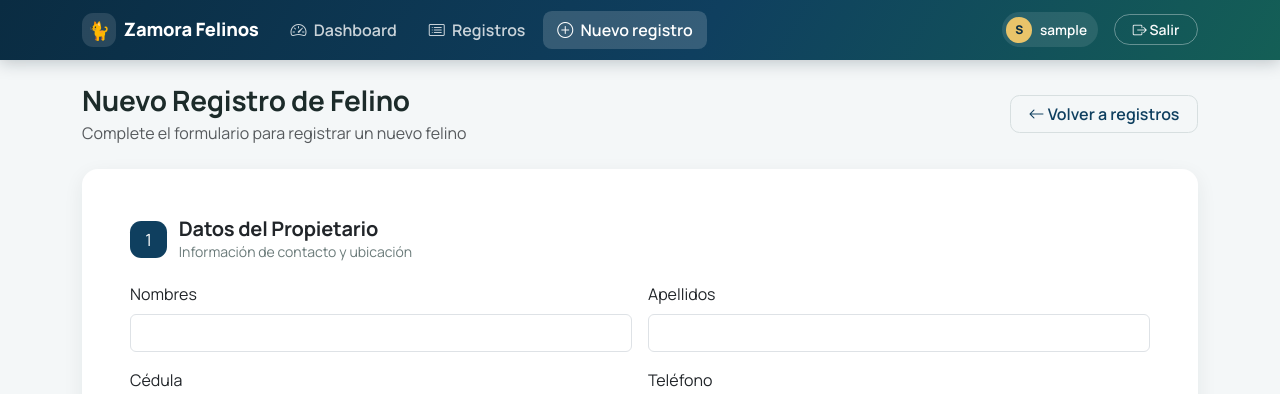
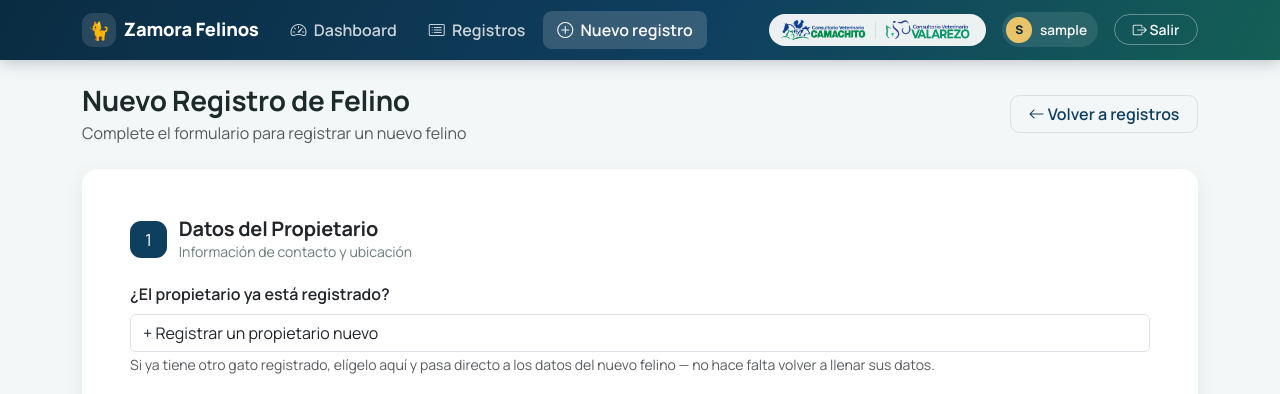
Before and after one commit to leonardo-3003/zamora-felinos, a Django app: page /registros/nuevo/ in a window 1280 px wide. Shown: the top 394 px of the page. Run offline with Django 5.2, Linux system fonts and the light colour scheme; the visitor is signed in with stand-in values (Sample User, id 1); data that the repository does not hold is empty.

Commit message:
Agrega envio de resultados por WhatsApp, certificado en PDF, creditos de colaboradores y reutilizacion de propietarios
- Boton de WhatsApp por registro: abre el chat del propietario con el
  resultado pre-escrito (el certificado se adjunta a mano, WhatsApp no
  permite adjuntar archivos via enlace).
- Nuevo PDF "Certificado de tipificacion sanguinea" con el grupo destacado
  en el color correspondiente, ademas del consentimiento existente. Ambos
  PDFs ahora se descargan con un nombre legible (nombre del gato) en vez
  del UUID del registro.
- Creditos de los consultorios veterinarios Camachito y Valarezo (logos
  sin fondo) en el encabezado, el dashboard y el pie de pagina, mas el
  credito del desarrollador.
- Al crear un registro se puede elegir un propietario ya existente para
  agregarle otro gato, sin repetir sus datos ni arriesgar sobreescribirlos
  por una coincidencia de cedula.

Co-Authored-By: Claude Sonnet 5 <noreply@anthropic.com>

```diff
--- a/config/settings.py
+++ b/config/settings.py
@@ -130,6 +130,7 @@ USE_TZ = True
 
 STATIC_URL = "static/"
 STATIC_ROOT = BASE_DIR / "staticfiles"
+STATICFILES_DIRS = [BASE_DIR / "static"]
 # En Vercel no hay un paso de build que corra "collectstatic", así que le pedimos
 # a WhiteNoise que sirva los estáticos directamente desde las apps instaladas
 # (incluye el CSS/JS del admin de Django) sin necesitar collectstatic.
--- a/core/urls.py
+++ b/core/urls.py
@@ -9,4 +9,5 @@ urlpatterns = [
     path("registros/<int:pk>/editar/", views.RegistroUpdateView.as_view(), name="registro_update"),
     path("registros/exportar.csv", views.exportar_csv, name="exportar_csv"),
     path("registros/<int:registro_id>/consentimiento.pdf", views.generar_consentimiento_pdf, name="generar_consentimiento"),
+    path("registros/<int:registro_id>/certificado.pdf", views.generar_certificado_pdf, name="generar_certificado"),
 ]
--- a/core/views.py
+++ b/core/views.py
@@ -1,10 +1,13 @@
 import csv
+import re
+import unicodedata
 from io import BytesIO
 from datetime import datetime
 
 from django.contrib.auth.decorators import login_required
 from django.contrib.auth.mixins import LoginRequiredMixin
 from django.contrib import messages
+from django.contrib.staticfiles import finders
 from django.http import HttpResponse
 from django.shortcuts import render, redirect, get_object_or_404
 from django.urls import reverse, reverse_lazy
@@ -12,14 +15,52 @@ from django.views.generic import CreateView, ListView, UpdateView
 from reportlab.lib.pagesizes import letter
 from reportlab.lib.styles import getSampleStyleSheet, ParagraphStyle
 from reportlab.lib.units import inch
+from reportlab.lib.utils import ImageReader
 from reportlab.lib import colors
-from reportlab.platypus import SimpleDocTemplate, Paragraph, Spacer, Table, TableStyle, HRFlowable
+from reportlab.platypus import (
+    SimpleDocTemplate, Paragraph, Spacer, Table, TableStyle, HRFlowable, Image as RLImage,
+)
 
 from .forms import RegistroGatoForm, PropietarioForm
 from .models import RegistroGato, Propietario
 from .stats import crosstab
 
 GRUPOS = ["A", "B", "AB", "ND"]
+
+
+def _fila_logos_colaboradores(ancho_util):
+    """Fila con los logos de los consultorios veterinarios que hacen el
+    muestreo en campo, para el pie de los PDFs. La proporción de cada logo se
+    lee de la imagen real (no se asume un tamaño fijo) para que ambos se vean
+    de la misma altura sin deformarse. Si algún logo no se encuentra en disco
+    simplemente se omite (no debe romper el PDF)."""
+    ALTO_LOGO = 0.45 * inch
+    logos = []
+    for archivo in ("img/colaboradores/camachito.png", "img/colaboradores/valarezo.png"):
+        ruta = finders.find(archivo)
+        if ruta:
+            ancho_natural, alto_natural = ImageReader(ruta).getSize()
+            ancho_logo = ALTO_LOGO * (ancho_natural / alto_natural)
+            logos.append(RLImage(ruta, width=ancho_logo, height=ALTO_LOGO))
+    if not logos:
+        return None
+    fila = Table([logos], colWidths=[ancho_util / len(logos)] * len(logos))
+    fila.setStyle(TableStyle([
+        ("ALIGN", (0, 0), (-1, -1), "CENTER"),
+        ("VALIGN", (0, 0), (-1, -1), "MIDDLE"),
+        ("TOPPADDING", (0, 0), (-1, -1), 0),
+        ("BOTTOMPADDING", (0, 0), (-1, -1), 0),
+    ]))
+    return fila
+
+
+def _nombre_archivo_amigable(texto):
+    """Convierte un texto libre (ej. el nombre de un gato) en algo seguro y
+    legible para un nombre de archivo — sin acentos, espacios ni símbolos que
+    se vean mal cuando el PDF se comparte por WhatsApp/correo."""
+    texto = unicodedata.normalize("NFKD", texto).encode("ascii", "ignore").decode("ascii")
+    texto = re.sub(r"[^A-Za-z0-9]+", "_", texto).strip("_")
+    return texto or "SinNombre"
 
 
 def dashboard(request):
@@ -126,6 +167,7 @@ class RegistroCreateView(LoginRequiredMixin, CreateView):
 
     def get_context_data(self, **kwargs):
         context = super().get_context_data(**kwargs)
+        context["propietarios"] = Propietario.objects.order_by("apellidos", "nombres")
         if self.request.POST:
             context["propietario_form"] = PropietarioForm(self.request.POST)
         else:
@@ -133,41 +175,23 @@ class RegistroCreateView(LoginRequiredMixin, CreateView):
         return context
 
     def form_valid(self, form):
-        context = self.get_context_data()
-        propietario_form = context["propietario_form"]
+        # Si se eligió un propietario ya registrado (para un gato adicional
+        # de la misma persona), lo usamos directamente y ni siquiera se valida
+        # el formulario de propietario — sus campos llegan vacíos a propósito.
+        propietario_id = self.request.POST.get("propietario_id")
+        if propietario_id:
+            propietario = get_object_or_404(Propietario, pk=propietario_id)
+        else:
+            context = self.get_context_data()
+            propietario_form = context["propietario_form"]
+            if not propietario_form.is_valid():
+                return self.form_invalid(form)
+            propietario = propietario_form.save()
 
-        if propietario_form.is_valid():
-            # Intentar buscar un propietario existente por cédula
-            cedula = propietario_form.cleaned_data["cedula"]
-            propietario, created = Propietario.objects.get_or_create(
-                cedula=cedula,
-                defaults={
-                    "nombres": propietario_form.cleaned_data["nombres"],
-                    "apellidos": propietario_form.cleaned_data["apellidos"],
-                    "telefono": propietario_form.cleaned_data["telefono"],
-                    "correo": propietario_form.cleaned_data["correo"],
-                    "barrio": propietario_form.cleaned_data["barrio"],
-                    "latitud": propietario_form.cleaned_data.get("latitud"),
-                    "longitud": propietario_form.cleaned_data.get("longitud"),
-                }
-            )
-            # Si ya existía, actualizar los datos
-            if not created:
-                propietario.nombres = propietario_form.cleaned_data["nombres"]
-                propietario.apellidos = propietario_form.cleaned_data["apellidos"]
-                propietario.telefono = propietario_form.cleaned_data["telefono"]
-                propietario.correo = propietario_form.cleaned_data["correo"]
-                propietario.barrio = propietario_form.cleaned_data["barrio"]
-                propietario.latitud = propietario_form.cleaned_data.get("latitud")
-                propietario.longitud = propietario_form.cleaned_data.get("longitud")
-                propietario.save()
-
-            form.instance.propietario = propietario
-            form.instance.registrado_por = self.request.user
-            messages.success(self.request, "Registro guardado correctamente.")
-            return super().form_valid(form)
-        else:
-            return self.form_invalid(form)
+        form.instance.propietario = propietario
+        form.instance.registrado_por = self.request.user
+        messages.success(self.request, "Registro guardado correctamente.")
+        return super().form_valid(form)
 
 
 class RegistroUpdateView(LoginRequiredMixin, UpdateView):
@@ -395,6 +419,12 @@ def generar_consentimiento_pdf(request, registro_id):
     story.append(Spacer(1, 0.25 * inch))
 
     # --- Pie de página ---------------------------------------------------
+    fila_logos = _fila_logos_colaboradores(ancho_util)
+    if fila_logos:
+        story.append(Paragraph("Muestreo en campo realizado por", footer_style))
+        story.append(Spacer(1, 0.05 * inch))
+        story.append(fila_logos)
+        story.append(Spacer(1, 0.08 * inch))
     story.append(HRFlowable(width="100%", thickness=0.5, color=BORDER))
     story.append(Spacer(1, 0.05 * inch))
     story.append(Paragraph(
@@ -407,8 +437,222 @@ def generar_consentimiento_pdf(request, registro_id):
     pdf = buffer.getvalue()
     buffer.close()
 
+    nombre_archivo = _nombre_archivo_amigable(registro.nombre or propietario.apellidos)
     response = HttpResponse(content_type="application/pdf")
-    response["Content-Disposition"] = f'attachment; filename="consentimiento_{registro.id_gato}.pdf"'
+    response["Content-Disposition"] = f'attachment; filename="Consentimiento_{nombre_archivo}.pdf"'
     response.write(pdf)
 
     return response
+
+
+# Colores por grupo sanguíneo para el sello del certificado — los mismos usados
+# en el dashboard (validados para ser distinguibles con daltonismo); "ND" usa
+# el gris neutro en vez de un color de grupo real.
+COLOR_POR_GRUPO = {
+    "A": colors.HexColor("#2a78d6"),
+    "B": colors.HexColor("#eb6834"),
+    "AB": colors.HexColor("#1baf7a"),
+    "ND": colors.HexColor("#898781"),
+}
+
+
+@login_required
+def generar_certificado_pdf(request, registro_id):
+    """Genera el PDF (a una sola página) del certificado de resultado de
+    tipificación sanguínea de un registro, para enviarle al propietario."""
+    registro = get_object_or_404(RegistroGato.objects.select_related("propietario"), pk=registro_id)
+    propietario = registro.propietario
+
+    buffer = BytesIO()
+    doc = SimpleDocTemplate(
+        buffer,
+        pagesize=letter,
+        topMargin=0.5 * inch,
+        bottomMargin=0.5 * inch,
+        leftMargin=0.6 * inch,
+        rightMargin=0.6 * inch,
+    )
+    story = []
+    styles = getSampleStyleSheet()
+    ancho_util = doc.width
+
+    NAVY = colors.HexColor("#0f3f5f")
+    TEAL = colors.HexColor("#1c7d71")
+    LIGHT_BLUE = colors.HexColor("#e8f2f5")
+    GRAY = colors.HexColor("#6b7b7a")
+    BORDER = colors.HexColor("#d8dedd")
+    color_grupo = COLOR_POR_GRUPO.get(registro.resultado_kit_ic, COLOR_POR_GRUPO["ND"])
+
+    institucion_style = ParagraphStyle(
+        "Institucion", parent=styles["Normal"], fontSize=8.8, textColor=colors.white,
+        alignment=1, fontName="Helvetica",
+    )
+    titulo_style = ParagraphStyle(
+        "Titulo", parent=styles["Heading1"], fontSize=15, textColor=colors.white,
+        alignment=1, fontName="Helvetica-Bold", spaceBefore=0, spaceAfter=0, leading=17,
+    )
+    subtitulo_style = ParagraphStyle(
+        "Subtitulo", parent=styles["Normal"], fontSize=9, textColor=colors.HexColor("#cfe8e3"),
+        alignment=1, fontName="Helvetica-Oblique",
+    )
+    meta_style = ParagraphStyle(
+        "Meta", parent=styles["Normal"], fontSize=8.5, textColor=GRAY, alignment=2,
+    )
+    normal_style = ParagraphStyle(
+        "CustomNormal", parent=styles["Normal"], fontSize=9.3, leading=12.8, alignment=4,
+    )
+    label_style = ParagraphStyle("Label", parent=styles["Normal"], fontSize=8.7, fontName="Helvetica-Bold")
+    value_style = ParagraphStyle("Value", parent=styles["Normal"], fontSize=8.7, fontName="Helvetica")
+    header_cell_style = ParagraphStyle(
+        "HeaderCell", parent=styles["Normal"], fontSize=9.3, fontName="Helvetica-Bold",
+        textColor=colors.white, alignment=1,
+    )
+    grupo_letra_style = ParagraphStyle(
+        "GrupoLetra", parent=styles["Normal"], fontSize=40, fontName="Helvetica-Bold",
+        textColor=colors.white, alignment=1, leading=44,
+    )
+    grupo_caption_style = ParagraphStyle(
+        "GrupoCaption", parent=styles["Normal"], fontSize=8.7, fontName="Helvetica-Bold",
+        textColor=colors.white, alignment=1,
+    )
+    footer_style = ParagraphStyle(
+        "Footer", parent=styles["Normal"], fontSize=7.3, textColor=GRAY, alignment=1,
+    )
+
+    def lbl(texto):
+        return Paragraph(texto, label_style)
+
+    def val(texto):
+        return Paragraph(str(texto), value_style)
+
+    # --- Encabezado institucional -------------------------------------
+    encabezado = Table(
+        [
+            [Paragraph("UNIVERSIDAD NACIONAL DE LOJA · MAESTRÍA EN MEDICINA VETERINARIA", institucion_style)],
+            [Paragraph("CERTIFICADO DE TIPIFICACIÓN SANGUÍNEA", titulo_style)],
+            [Paragraph("Estudio de prevalencia de grupos sanguíneos felinos en el cantón Zamora, Ecuador", subtitulo_style)],
+        ],
+        colWidths=[ancho_util],
+    )
+    encabezado.setStyle(TableStyle([
+        ("BACKGROUND", (0, 0), (-1, -1), NAVY),
+        ("TOPPADDING", (0, 0), (0, 0), 9),
+        ("BOTTOMPADDING", (0, 0), (0, 0), 1),
+        ("TOPPADDING", (0, 1), (0, 1), 1),
+        ("BOTTOMPADDING", (0, 1), (0, 1), 1),
+        ("TOPPADDING", (0, 2), (0, 2), 1),
+        ("BOTTOMPADDING", (0, 2), (0, 2), 10),
+    ]))
+    story.append(encabezado)
+    story.append(Spacer(1, 0.18 * inch))
+
+    # --- Trazabilidad del documento ------------------------------------
+    story.append(Paragraph(
+        f"Código de registro: <b>{registro.id_gato}</b> &middot; "
+        f"Fecha de emisión: {datetime.now().strftime('%d/%m/%Y')}",
+        meta_style,
+    ))
+    story.append(Spacer(1, 0.15 * inch))
+
+    # --- Sello grande con el grupo sanguíneo ----------------------------
+    nombre_felino = registro.nombre if registro.nombre else "sin nombre registrado"
+    sello = Table(
+        [
+            [Paragraph(f"Resultado para {nombre_felino}", header_cell_style)],
+            [Paragraph(registro.get_resultado_kit_ic_display() if registro.resultado_kit_ic == "ND" else registro.resultado_kit_ic, grupo_letra_style)],
+            [Paragraph("GRUPO SANGUÍNEO (kit de inmunocromatografía)", grupo_caption_style)],
+        ],
+        colWidths=[ancho_util],
+    )
+    sello.setStyle(TableStyle([
+        ("BACKGROUND", (0, 0), (-1, -1), color_grupo),
+        ("TOPPADDING", (0, 0), (0, 0), 10),
+        ("BOTTOMPADDING", (0, 0), (0, 0), 2),
+        ("TOPPADDING", (0, 1), (0, 1), 2),
+        ("BOTTOMPADDING", (0, 1), (0, 1), 2),
+        ("TOPPADDING", (0, 2), (0, 2), 2),
+        ("BOTTOMPADDING", (0, 2), (0, 2), 12),
+    ]))
+    story.append(sello)
+    story.append(Spacer(1, 0.22 * inch))
+
+    story.append(Paragraph(
+        f"Se certifica que, dentro del estudio de tipificación sanguínea felina realizado en el cantón "
+        f"Zamora, se tomó una muestra de sangre del felino <b>{nombre_felino}</b>, propiedad de "
+        f"<b>{propietario.nombre_completo}</b>, cuyo resultado mediante kit de inmunocromatografía se "
+        f"detalla arriba. Este resultado tiene fines académicos y de investigación; se recomienda "
+        f"confirmarlo con un médico veterinario antes de cualquier procedimiento clínico, en especial "
+        f"transfusiones.",
+        normal_style,
+    ))
+    story.append(Spacer(1, 0.22 * inch))
+
+    # --- Tabla combinada: propietario + felino -------------------------
+    raza_completa = registro.get_tipo_raza_display()
+    if registro.raza_definida:
+        raza_completa += f" – {registro.get_raza_definida_display()}"
+
+    filas = [
+        [
+            Paragraph("DATOS DEL PROPIETARIO", header_cell_style), "",
+            Paragraph("DATOS DEL FELINO", header_cell_style), "",
+        ],
+        [lbl("Nombres y apellidos"), val(propietario.nombre_completo), lbl("Nombre"), val(nombre_felino)],
+        [lbl("Cédula"), val(propietario.cedula), lbl("Raza"), val(raza_completa)],
+        [lbl("Teléfono"), val(propietario.telefono), lbl("Sexo"), val(registro.get_sexo_display())],
+        [
+            lbl("Barrio/Sector"), val(propietario.barrio),
+            lbl("Edad"), val(f"{registro.edad_meses} meses ({registro.grupo_edad})"),
+        ],
+        [
+            lbl("Fecha de muestreo"), val(registro.fecha_muestreo.strftime("%d/%m/%Y")),
+            lbl("Estado de salud"), val(registro.get_estado_salud_display()),
+        ],
+    ]
+
+    col_w = [ancho_util * 0.185, ancho_util * 0.315, ancho_util * 0.17, ancho_util * 0.33]
+    tabla = Table(filas, colWidths=col_w)
+    tabla.setStyle(TableStyle([
+        ("SPAN", (0, 0), (1, 0)),
+        ("SPAN", (2, 0), (3, 0)),
+        ("BACKGROUND", (0, 0), (1, 0), NAVY),
+        ("BACKGROUND", (2, 0), (3, 0), TEAL),
+        ("BACKGROUND", (0, 1), (0, -1), LIGHT_BLUE),
+        ("BACKGROUND", (2, 1), (2, -1), LIGHT_BLUE),
+        ("VALIGN", (0, 0), (-1, -1), "MIDDLE"),
+        ("LEFTPADDING", (0, 0), (-1, -1), 7),
+        ("RIGHTPADDING", (0, 0), (-1, -1), 7),
+        ("TOPPADDING", (0, 0), (-1, -1), 5),
+        ("BOTTOMPADDING", (0, 0), (-1, -1), 5),
+        ("GRID", (0, 1), (-1, -1), 0.4, BORDER),
+        ("BOX", (0, 0), (-1, -1), 0.7, colors.HexColor("#c7d0cf")),
+    ]))
+    story.append(tabla)
+    story.append(Spacer(1, 0.3 * inch))
+
+    # --- Pie de página ---------------------------------------------------
+    fila_logos = _fila_logos_colaboradores(ancho_util)
+    if fila_logos:
+        story.append(Paragraph("Muestreo en campo realizado por", footer_style))
+        story.append(Spacer(1, 0.05 * inch))
+        story.append(fila_logos)
+        story.append(Spacer(1, 0.08 * inch))
+    story.append(HRFlowable(width="100%", thickness=0.5, color=BORDER))
+    story.append(Spacer(1, 0.05 * inch))
+    story.append(Paragraph(
+        "Documento generado automáticamente por el sistema Zamora Felinos &middot; "
+        f"Emitido el {datetime.now().strftime('%d/%m/%Y %H:%M')}",
+        footer_style,
+    ))
+
+    doc.build(story)
+    pdf = buffer.getvalue()
+    buffer.close()
+
+    nombre_archivo = _nombre_archivo_amigable(registro.nombre or propietario.apellidos)
+    grupo_archivo = _nombre_archivo_amigable(registro.get_resultado_kit_ic_display())
+    response = HttpResponse(content_type="application/pdf")
+    response["Content-Disposition"] = f'attachment; filename="Certificado_{nombre_archivo}_Grupo_{grupo_archivo}.pdf"'
+    response.write(pdf)
+
+    return response
--- a/templates/core/base.html
+++ b/templates/core/base.html
@@ -132,6 +132,16 @@
       color: #fff !important;
       background-color: rgba(255, 255, 255, .16);
     }
+    .navbar-colaboradores {
+      display: flex;
+      align-items: center;
+      gap: .55rem;
+      background: rgba(255, 255, 255, .92);
+      padding: .3rem .65rem;
+      border-radius: 999px;
+    }
+    .navbar-colaboradores img { height: 22px; width: auto; display: block; }
+    .navbar-colaboradores .divider { width: 1px; height: 18px; background: #d7dfe0; }
     .user-chip {
       display: inline-flex;
       align-items: center;
@@ -177,6 +187,17 @@
       color: var(--brand-muted);
       font-size: .82rem;
     }
+    .zf-footer .colaboradores {
+      display: flex;
+      align-items: center;
+      justify-content: center;
+      flex-wrap: wrap;
+      gap: 1.5rem;
+      margin-bottom: .5rem;
+    }
+    .zf-footer .colaboradores img { height: 28px; width: auto; opacity: .9; }
+    .zf-footer a { color: var(--brand-teal-dark); font-weight: 600; text-decoration: none; }
+    .zf-footer a:hover { text-decoration: underline; }
   </style>
 
   <script src="https://cdn.jsdelivr.net/npm/bootstrap@5.3.3/dist/js/bootstrap.bundle.min.js"></script>
@@ -210,6 +231,11 @@
         </li>
       </ul>
       <div class="d-flex align-items-center gap-3 mt-3 mt-lg-0">
+        <div class="navbar-colaboradores" title="Muestreo en campo realizado por Consultorio Veterinario Camachito y Consultorio Veterinario Valarezo">
+          <img src="{% static 'img/colaboradores/camachito.png' %}" alt="Consultorio Veterinario Camachito">
+          <span class="divider"></span>
+          <img src="{% static 'img/colaboradores/valarezo.png' %}" alt="Consultorio Veterinario Valarezo">
+        </div>
         <span class="user-chip">
           <span class="avatar">{{ user.username|slice:":1" }}</span> {{ user.username }}
         </span>
@@ -229,9 +255,16 @@
     <a class="navbar-brand d-flex align-items-center" href="{% url 'dashboard' %}">
       <span class="brand-icon">🐈</span> Zamora Felinos
     </a>
-    <a href="{% url 'login' %}" class="btn btn-outline-light btn-sm">
-      <i class="bi bi-box-arrow-in-right"></i> Iniciar sesión
-    </a>
+    <div class="d-flex align-items-center gap-3">
+      <div class="navbar-colaboradores" title="Muestreo en campo realizado por Consultorio Veterinario Camachito y Consultorio Veterinario Valarezo">
+        <img src="{% static 'img/colaboradores/camachito.png' %}" alt="Consultorio Veterinario Camachito">
+        <span class="divider"></span>
+        <img src="{% static 'img/colaboradores/valarezo.png' %}" alt="Consultorio Veterinario Valarezo">
+      </div>
+      <a href="{% url 'login' %}" class="btn btn-outline-light btn-sm">
+        <i class="bi bi-box-arrow-in-right"></i> Iniciar sesión
+      </a>
+    </div>
   </div>
 </nav>
 {% endif %}
@@ -254,7 +287,13 @@
 
 {% if request.resolver_match.url_name != 'login' %}
 <footer class="zf-footer text-center py-3">
-  Zamora Felinos · Investigación de grupos sanguíneos felinos · Maestría en Medicina Veterinaria, UNL
+  <div class="colaboradores">
+    <img src="{% static 'img/colaboradores/camachito.png' %}" alt="Consultorio Veterinario Camachito">
+    <img src="{% static 'img/colaboradores/valarezo.png' %}" alt="Consultorio Veterinario Valarezo">
+  </div>
+  <div>Zamora Felinos · Investigación de grupos sanguíneos felinos · Maestría en Medicina Veterinaria, UNL</div>
+  <div>Muestreo en campo realizado por Consultorio Veterinario Camachito y Consultorio Veterinario Valarezo</div>
+  <div>Desarrollado por <a href="https://github.com/leonardo-3003" target="_blank" rel="noopener">leonardo-3003</a></div>
 </footer>
 {% endif %}
 </body>
--- a/templates/core/registro_form.html
+++ b/templates/core/registro_form.html
@@ -66,7 +66,23 @@
         <small>Información de contacto y ubicación</small>
       </div>
     </div>
-    <div class="row g-3">
+
+    {% if not object %}
+    <div class="row g-3 mb-3">
+      <div class="col-12">
+        <label class="form-label fw-semibold" for="propietario_id">¿El propietario ya está registrado?</label>
+        <select class="form-control" id="propietario_id" name="propietario_id">
+          <option value="">+ Registrar un propietario nuevo</option>
+          {% for p in propietarios %}
+            <option value="{{ p.pk }}">{{ p.nombre_completo }} — {{ p.cedula }} ({{ p.barrio }})</option>
+          {% endfor %}
+        </select>
+        <small class="text-muted">Si ya tiene otro gato registrado, elígelo aquí y pasa directo a los datos del nuevo felino — no hace falta volver a llenar sus datos.</small>
+      </div>
+    </div>
+    {% endif %}
+
+    <div class="row g-3" id="seccion-datos-propietario">
       {% for field in propietario_form %}
         {% if field.name not in 'latitud,longitud' %}
           <div class="col-md-6">
@@ -412,6 +428,27 @@
       });
   });
 
+  // Mostrar/ocultar los datos del propietario según si se eligió uno ya
+  // registrado (para agregarle otro gato) o "+ Registrar un propietario nuevo"
+  {% if not object %}
+  const propietarioSelector = document.getElementById('propietario_id');
+  const seccionDatosPropietario = document.getElementById('seccion-datos-propietario');
+
+  function toggleSeccionPropietario() {
+    const eligioExistente = propietarioSelector.value !== '';
+    seccionDatosPropietario.style.display = eligioExistente ? 'none' : '';
+    if (!eligioExistente) {
+      // El mapa no se dibuja bien si se inicializó mientras su contenedor
+      // estaba oculto (display:none le da tamaño cero) — al volver a
+      // mostrarlo hay que forzar a Leaflet a recalcular su tamaño.
+      setTimeout(function () { map.invalidateSize(); }, 0);
+    }
+  }
+
+  propietarioSelector.addEventListener('change', toggleSeccionPropietario);
+  toggleSeccionPropietario();
+  {% endif %}
+
   // Mostrar/ocultar campo de raza definida
   const tipoRazaSelect = document.getElementById('id_tipo_raza');
   const razaDefinidaContainer = document.getElementById('raza-definida-container');
```
Also changed, not shown: core/models.py (+27 -0 lines), templates/core/dashboard.html (+26 -0 lines), templates/core/registro_list.html (+9 -1 lines), static/img/colaboradores/camachito.png (added), static/img/colaboradores/valarezo.png (added).
